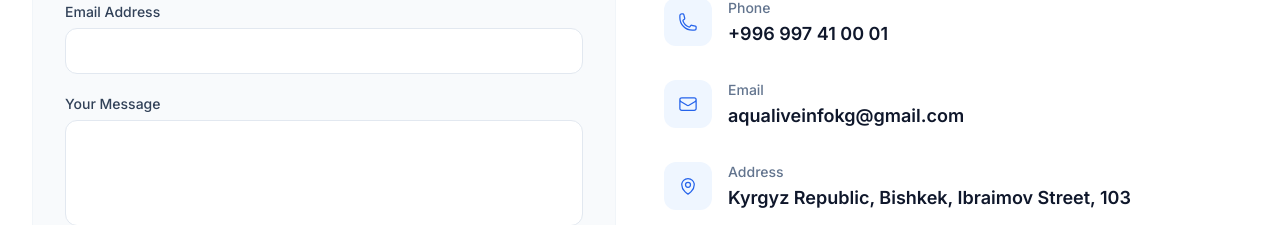
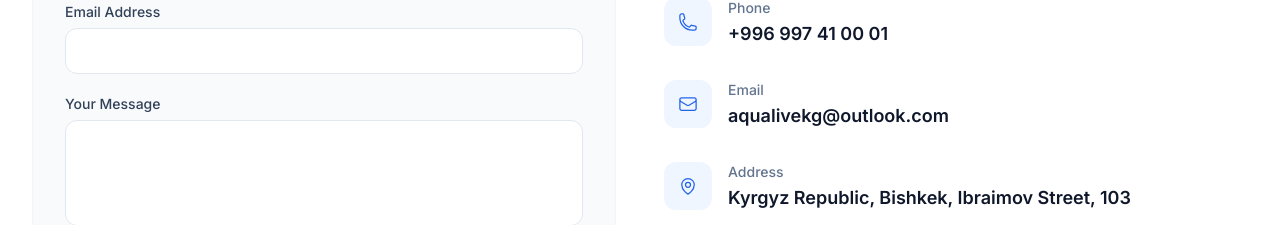
Before and after one commit to tologonkudaiberdiuulu/aqualive-cl, a React (Vite) app: page / in a window 1280 px wide. Shown: the part 3120-3345 px from the top of the page. Built offline with nearby package versions, Linux system fonts and the light colour scheme.

Commit message:
changed email

```diff
--- a/src/data/translations.js
+++ b/src/data/translations.js
@@ -78,7 +78,7 @@ const translations = {
       },
       info: {
         phone: "+996 997 41 00 01",
-        email: "aqualiveinfokg@gmail.com",
+        email: "aqualivekg@outlook.com",
         address: "Kyrgyz Republic, Bishkek, Ibraimov Street, 103",
       },
     },
@@ -165,7 +165,7 @@ const translations = {
       },
       info: {
         phone: "+996 997 41 00 01",
-        email: "aqualiveinfokg@gmail.com",
+        email: "aqualivekg@outlook.com",
         address: "Кыргыз Республикасы, Бишкек, Ибраимов көчөсү, 103",
       },
     },
```
